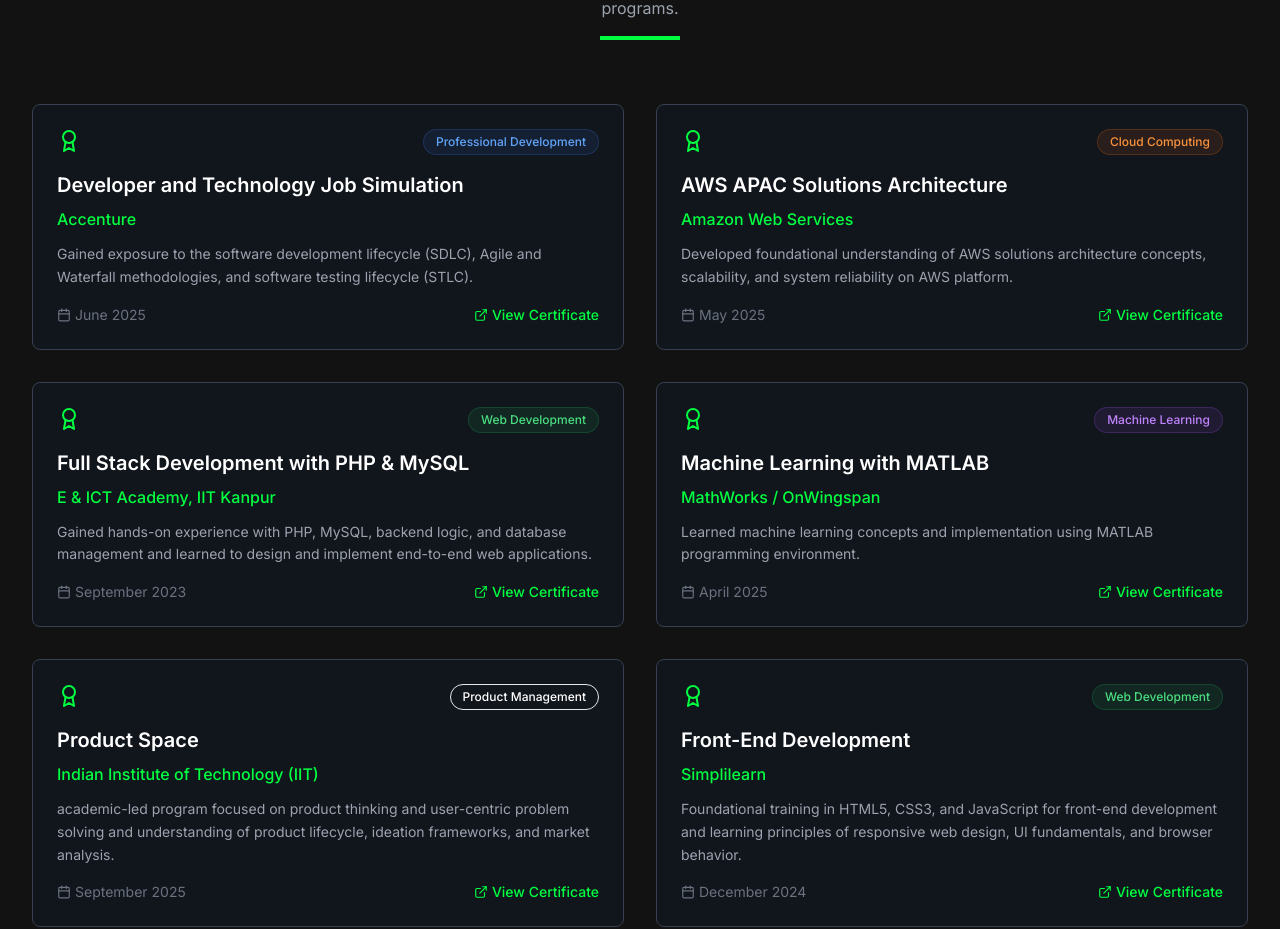
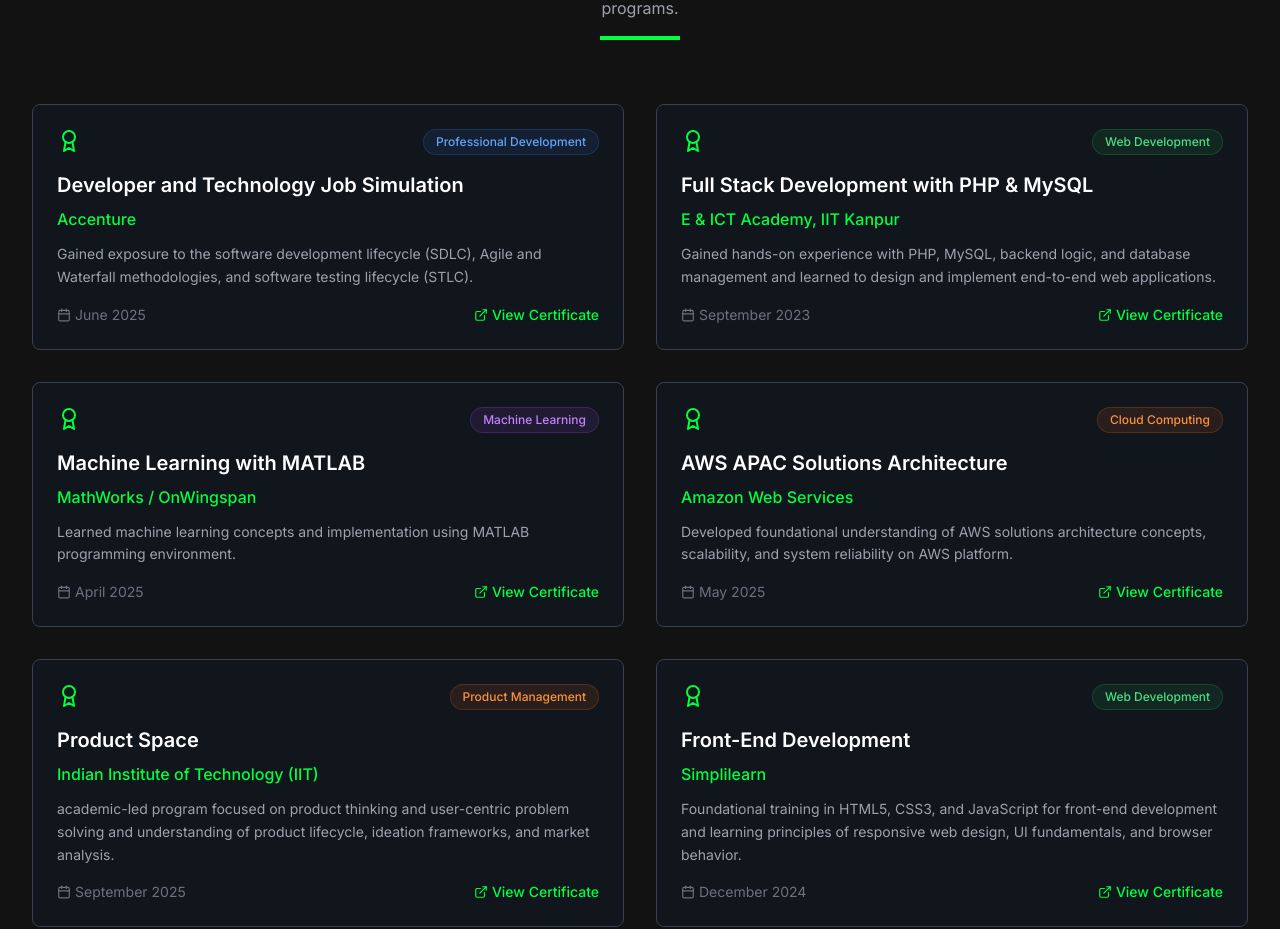
Before and after one commit to GitAjayYadavHub/Portfolio, a React (Vite) app: page / in a window 1280 px wide. Shown: the part 6260-7189 px from the top of the page. Built offline with nearby package versions, Linux system fonts and the light colour scheme; the HTML template or start-up script is replaced by a standard one.

Commit message:
Refactor Certificates component to remove duplicate entry
Removed duplicate AWS APAC Solutions Architecture entry and adjusted category colors.

```diff
--- a/src/components/Certificates.jsx
+++ b/src/components/Certificates.jsx
@@ -19,14 +19,6 @@
       url: developerJobSim
     },
     {
-      title: 'AWS APAC Solutions Architecture',
-      issuer: 'Amazon Web Services',
-      date: 'May 2025',
-      description: 'Developed foundational understanding of AWS solutions architecture concepts, scalability, and system reliability on AWS platform.',
-      category: 'Cloud Computing',
-      url: awsApac
-    },
-    {
       title: 'Full Stack Development with PHP & MySQL',
       issuer: 'E & ICT Academy, IIT Kanpur',
       date: 'September 2023',
@@ -41,6 +33,14 @@
       description: 'Learned machine learning concepts and implementation using MATLAB programming environment.',
       category: 'Machine Learning',
       url: mlMatlab
+    },
+    {
+      title: 'AWS APAC Solutions Architecture',
+      issuer: 'Amazon Web Services',
+      date: 'May 2025',
+      description: 'Developed foundational understanding of AWS solutions architecture concepts, scalability, and system reliability on AWS platform.',
+      category: 'Cloud Computing',
+      url: awsApac
     },
     {
       title: 'Product Space',
@@ -63,6 +63,7 @@
   const categoryColors = {
     'Professional Development': 'bg-blue-500/10 text-blue-400 border-blue-500/20',
     'Cloud Computing': 'bg-orange-500/10 text-orange-400 border-orange-500/20',
+    'Product Management': 'bg-orange-500/10 text-orange-400 border-orange-500/20',
     'Web Development': 'bg-green-500/10 text-green-400 border-green-500/20',
     'Machine Learning': 'bg-purple-500/10 text-purple-400 border-purple-500/20'
   };
```
